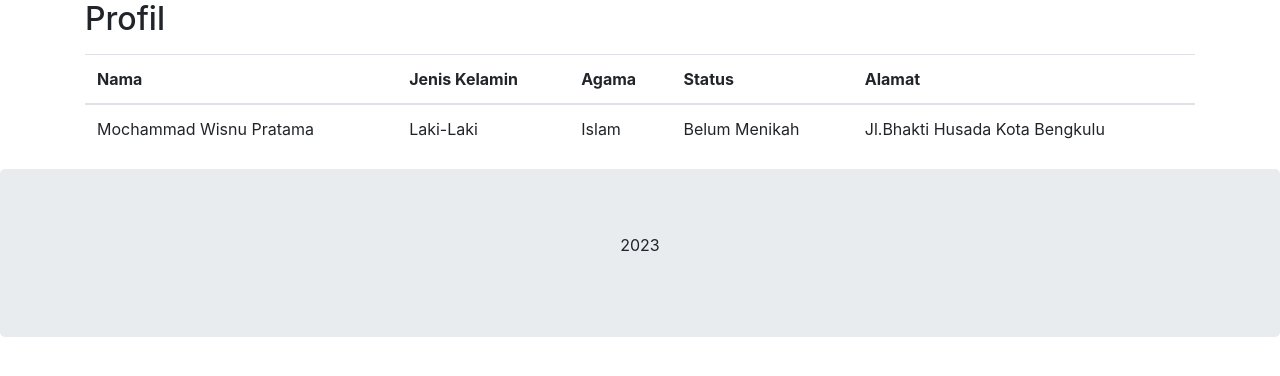
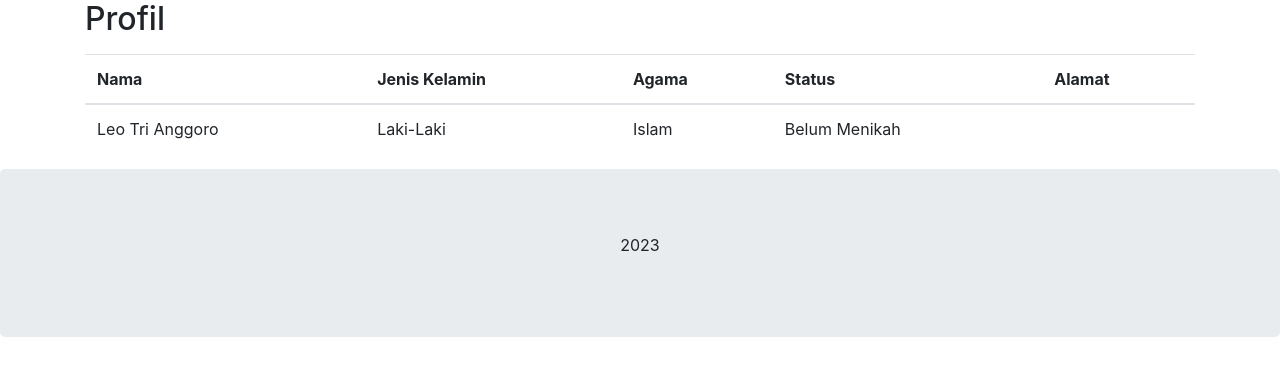
Before and after one commit to Leotrianggoro/UAS-Kripto-Soal-1, a PHP site: page /profil.php in a window 1280 px wide. Shown: the part 56-432 px from the top of the page. Run offline with PHP 8.4, Linux system fonts and the light colour scheme.

Commit message:
Update profil.php

```diff
--- a/profil.php
+++ b/profil.php
@@ -40,11 +40,11 @@
     </thead>
     <tbody>
       <tr>
-        <td>Mochammad Wisnu Pratama</td>
+        <td>Leo Tri Anggoro</td>
         <td>Laki-Laki</td>
         <td>Islam</td>
 		<td>Belum Menikah</td>
-		<td>Jl.Bhakti Husada Kota Bengkulu</td>
+		<td></td>
 
       </tr>
     </tbody>
```
